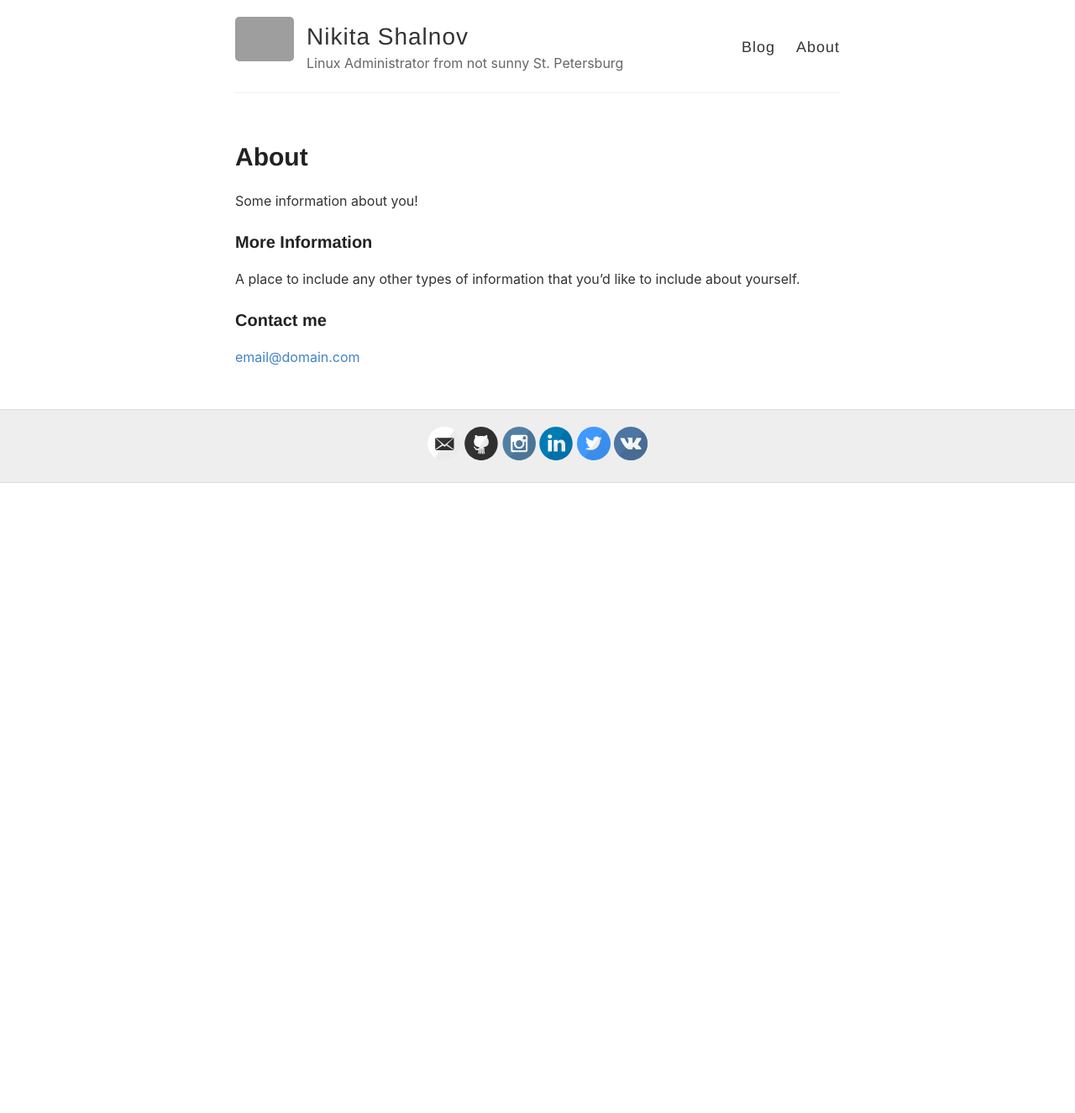
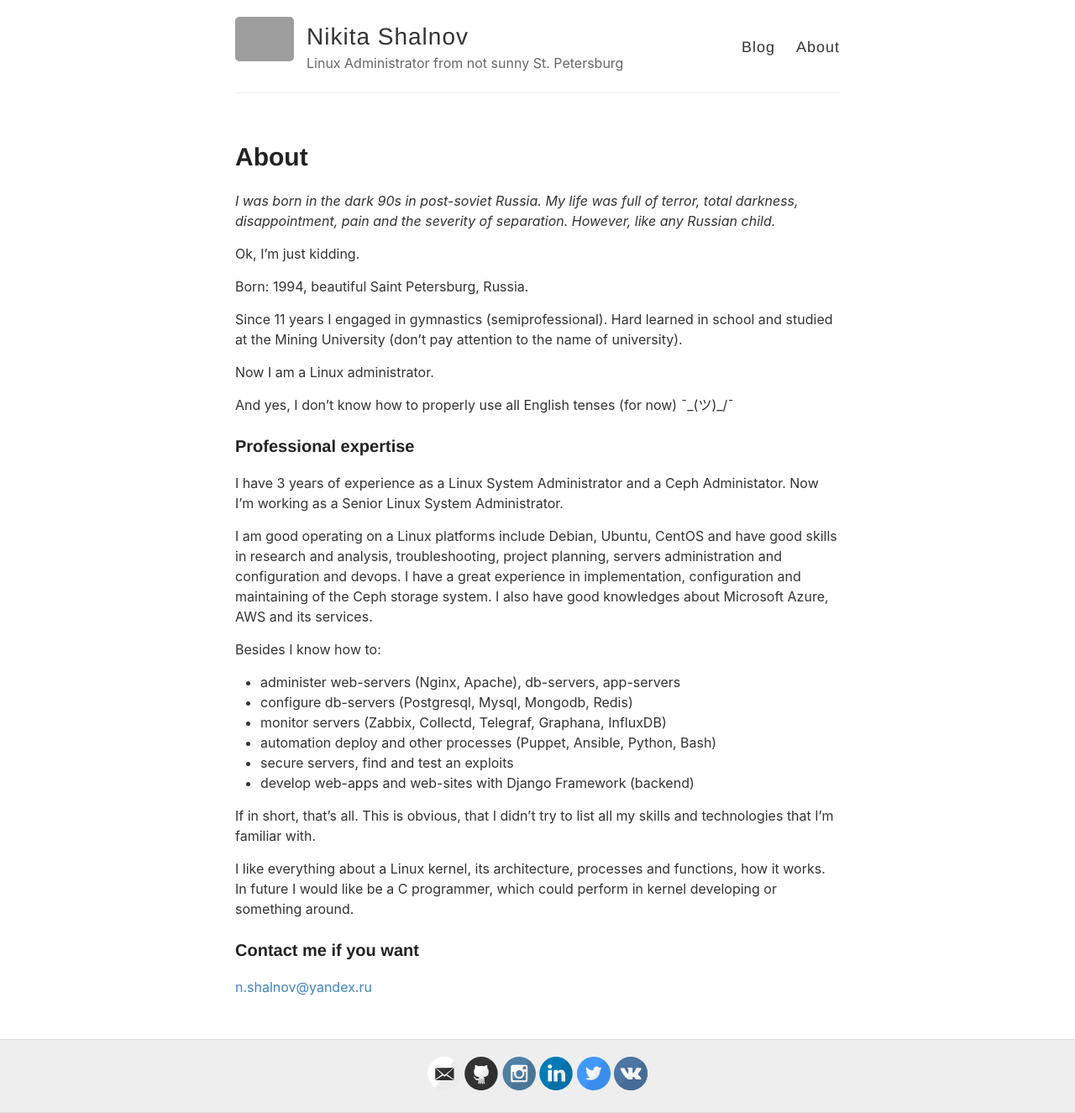
Before and after one commit to nikitashalnov/nikitashalnov.github.io, a Jekyll site: the page built from about.md, in a window 1280 px wide. Shown: the whole page at 84% size. Built offline with Jekyll 4.4.1, drawn with Linux system fonts in a browser that asks for light colours; before the commit the page ends 900 px from its top, so only the background shows below that; grey boxes are pictures that could not be loaded.

Commit message:
Change about page

```diff
--- a/about.md
+++ b/about.md
@@ -4,12 +4,36 @@ title: About
 permalink: /about/
 ---
 
-Some information about you!
+_I was born in the dark 90s in post-soviet Russia. My life was full of terror, total darkness, disappointment, pain and the severity of separation. However, like any Russian child._
 
-### More Information
+Ok, I'm just kidding.
 
-A place to include any other types of information that you'd like to include about yourself.
+Born: 1994, beautiful Saint Petersburg, Russia.
 
-### Contact me
+Since 11 years I engaged in gymnastics (semiprofessional). Hard learned in school and studied at the Mining University (don't pay attention to the name of university).
 
-[email@domain.com](mailto:email@domain.com)
+Now I am a Linux administrator.
+
+And yes, I don't know how to properly use all English tenses (for now) ¯\_(ツ)_/¯
+
+### Professional expertise
+
+I have 3 years of experience as a Linux System Administrator and a Ceph Administator. Now I'm working as a Senior Linux System Administrator.
+
+I am good operating on a Linux platforms include Debian, Ubuntu, CentOS and have good skills in research and analysis, troubleshooting, project planning, servers administration and configuration and devops. I have a great experience in implementation, configuration and maintaining of the Ceph storage system. I also have good knowledges about Microsoft Azure, AWS and its services.
+
+Besides I know how to:
+- administer web-servers (Nginx, Apache), db-servers, app-servers
+- configure db-servers (Postgresql, Mysql, Mongodb, Redis)
+- monitor servers (Zabbix, Collectd, Telegraf, Graphana, InfluxDB)
+- automation deploy and other processes (Puppet, Ansible, Python, Bash)
+- secure servers, find and test an exploits
+- develop web-apps and web-sites with Django Framework (backend)
+
+If in short, that's all. This is obvious, that I didn't try to list all my skills and technologies that I'm familiar with.
+
+I like everything about a Linux kernel, its architecture, processes and functions, how it works. In future I would like be a C programmer, which could perform in kernel developing or something around.
+
+### Contact me if you want
+
+[n.shalnov@yandex.ru](mailto:n.shalnov@yandex.ru)
```
